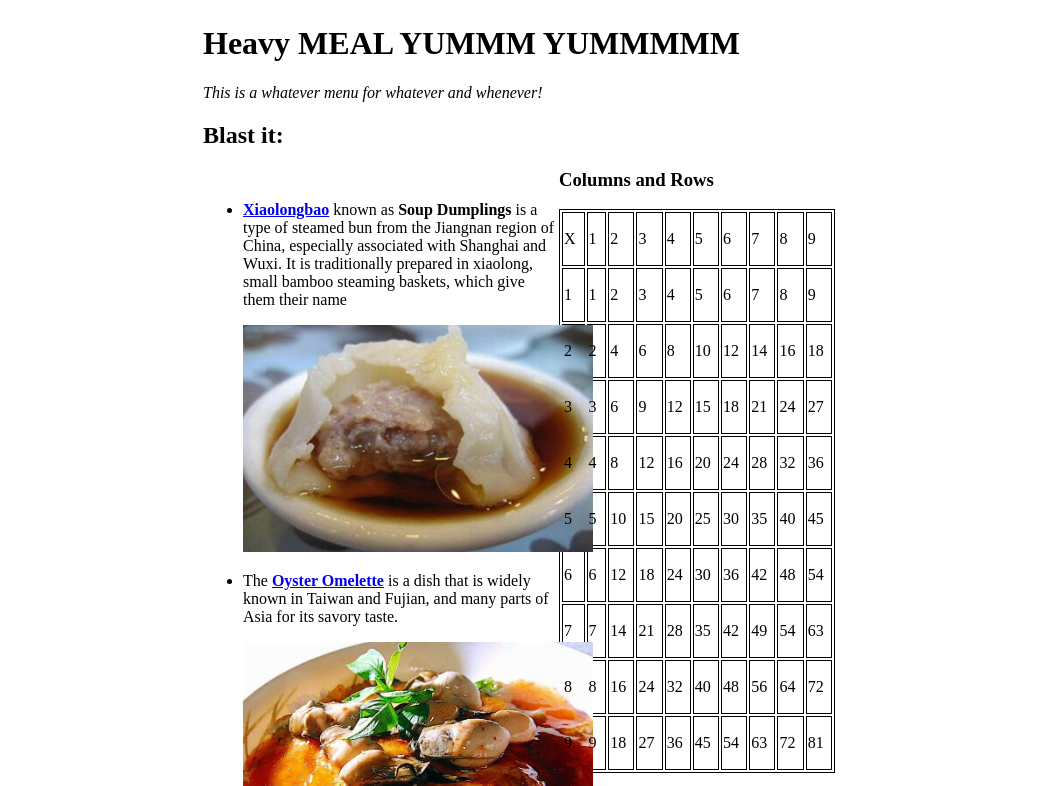
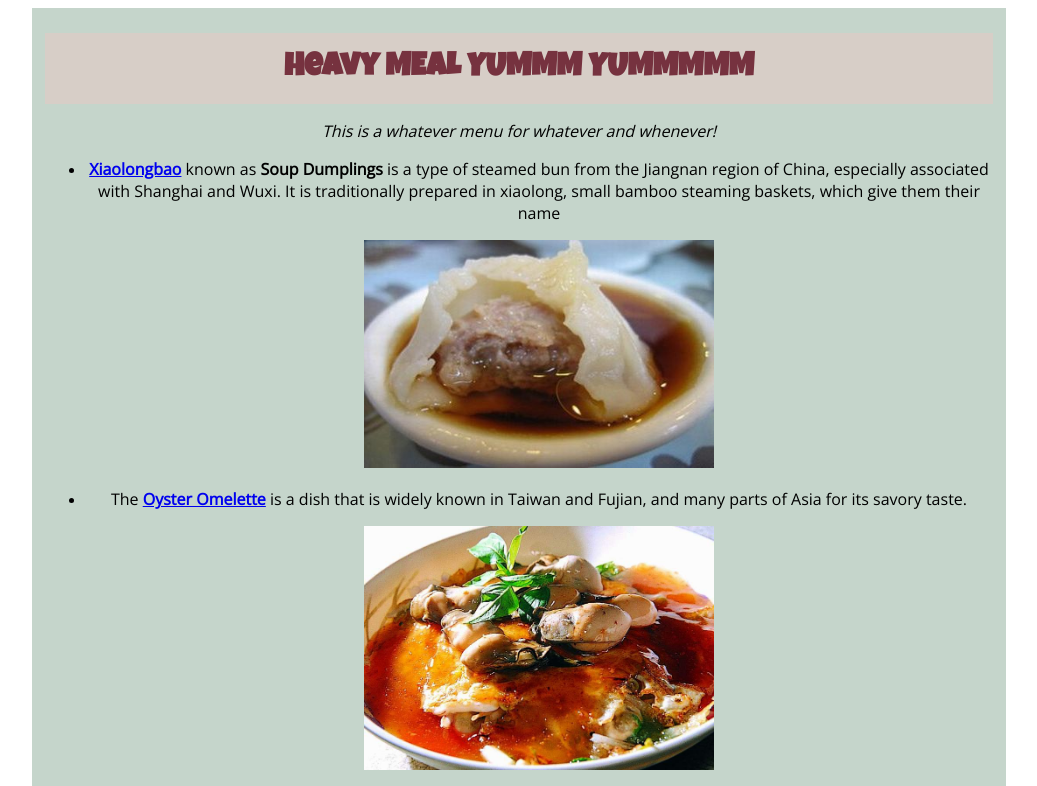
Before and after one commit to MickuMo/lab-12-html, a plain HTML site: page index.html in a window 1280 px wide. Shown: the top 786 px of the page, without its empty margins (121-1158 px from the left). Drawn offline with nearby package versions, Linux system fonts and the light colour scheme; a web font is replaced by a local one.

Commit message:
added all

```diff
--- a/index.html
+++ b/index.html
@@ -11,7 +11,6 @@
 		<h1>Heavy MEAL YUMMM YUMMMMM</h1>
 		<p><em>This is a whatever menu for whatever and whenever!</em></p>
 	</header>
-	<h2>Blast it:</h2>
 		<ul class="layout">
 			<li>
 				<p><a href="https://en.wikipedia.org/wiki/Xiaolongbao"><strong>Xiaolongbao</strong></a> known as <strong>Soup Dumplings</strong> is a type of steamed bun from the Jiangnan region of China, especially associated with Shanghai and Wuxi. It is traditionally prepared in xiaolong, small bamboo steaming baskets, which give them their name</p>
@@ -31,6 +30,7 @@
 			</li>
 		</ul>
 
+		<div id="table">
 		<h3>Columns and Rows</h3>
 		<!-- TWO COLUMNS, THREE ROWS -->
 		<table>
@@ -155,6 +155,7 @@
 				<td>81</td>
 			</tr>
 		</table>
+		</div>
 
 		<footer>
 			<p>Copyright©2016 Micku Mo | Images by Google</p>
--- a/style.css
+++ b/style.css
@@ -1,25 +1,52 @@
+/* IMPORTING GOOGLE FONTS */
+@import url('https://fonts.googleapis.com/css?family=Luckiest+Guy');
+@import url('https://fonts.googleapis.com/css?family=Maitree');
+@import url('https://fonts.googleapis.com/css?family=Open+Sans');
+
+/* STYLE STARTS HERE */
+
+h1, h2, h3, h4, h5, h6{
+	font-family: 'Maitree', serif;
+	text-align: center;
+	color: #76323f;
+}
+h1{
+	font-family: 'Luckiest Guy', cursive;
+	background-color: #d7cec7;
+	padding: 2%;
+	margin: 0;
+}
+p{
+	font-family: 'Open Sans', sans-serif;
+}
+header p{
+	text-align: center;
+}
 #main{
-	width: 50%;
-	margin: 2% auto;
+	width: 75%;
+	margin: 0 auto;
+	background-color: #c5d5cb;
+	padding: 2% 1% 0 1%;
 }
 
-.layout {
-	width: 50%;
-	float: left;
+.layout li{
+	text-align: center;
 }
 
 img{
 	max-width: 350px;
 }
 
+#table{
+	width: 75%;
+	margin: 0 auto;
+	clear: both;
+}
 table, td, tr{
 	border: 1px solid #000;
-		}
+}
 
 td, tr{
-			width: 50px;
-			height: 50px;
-		}
-/*p{
-	color: #cccccc;
-}*/
+	width: 50px;
+	height: 50px;
+}
```
